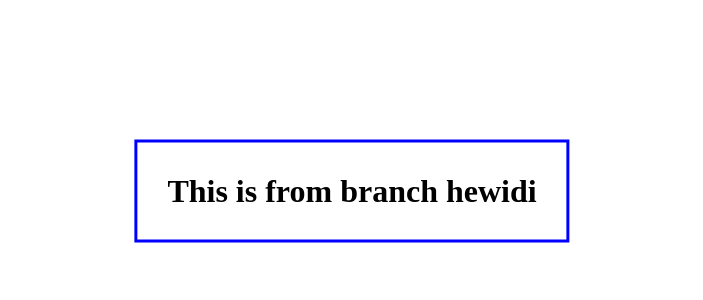
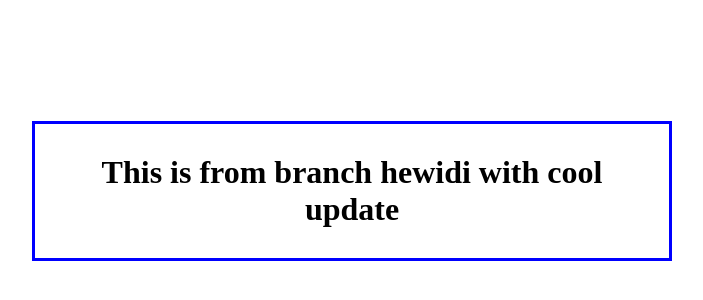
Before and after one commit to mohamedmofid/learngit, a plain HTML site: page index.html in a window 1280 px wide. Shown: the part 238-538 px from the top of the page, without its empty margins (296-999 px from the left). Drawn offline with Linux system fonts and the light colour scheme.

Commit message:
a cool update

```diff
--- a/index.html
+++ b/index.html
@@ -8,6 +8,6 @@
     <title>Git learn</title>
 </head>
 <body>
-    <h1>This is from branch hewidi</h1>
+    <h1>This is from branch hewidi with cool update</h1>
 </body>
 </html>
```
